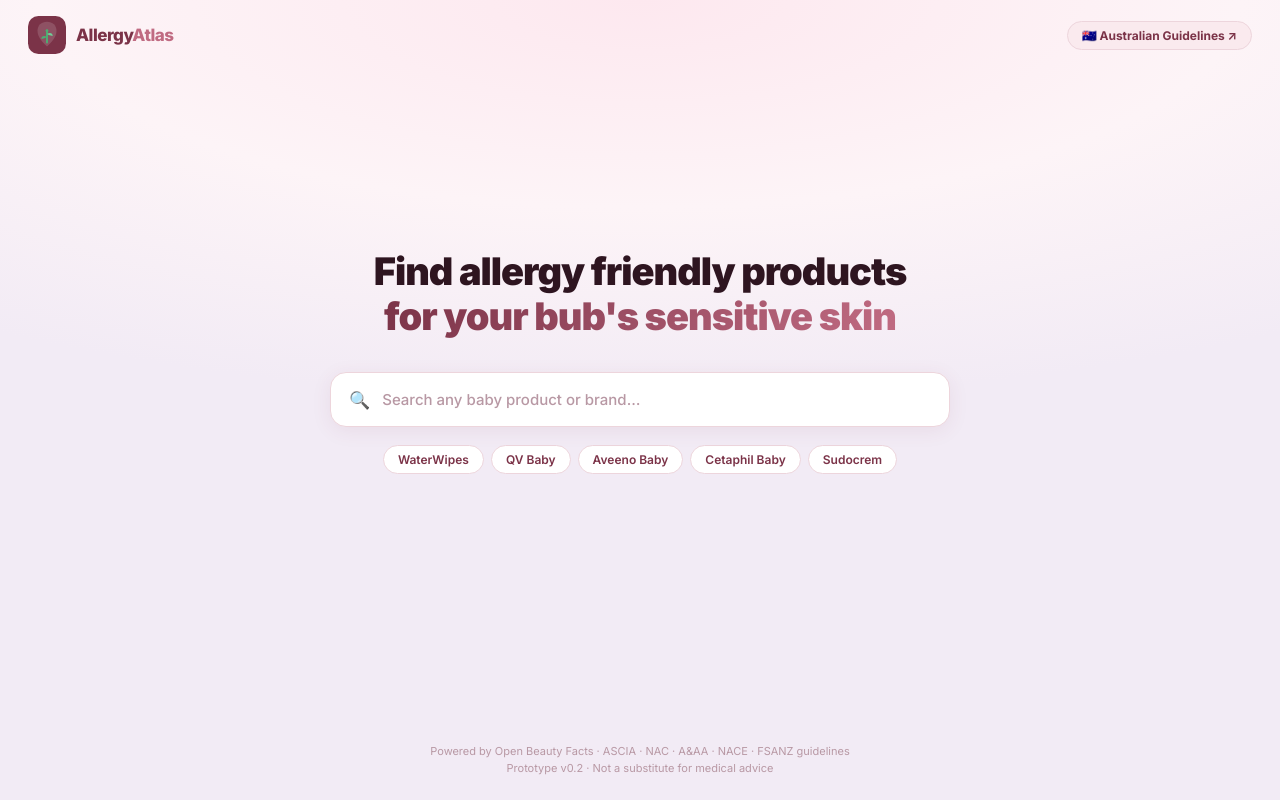
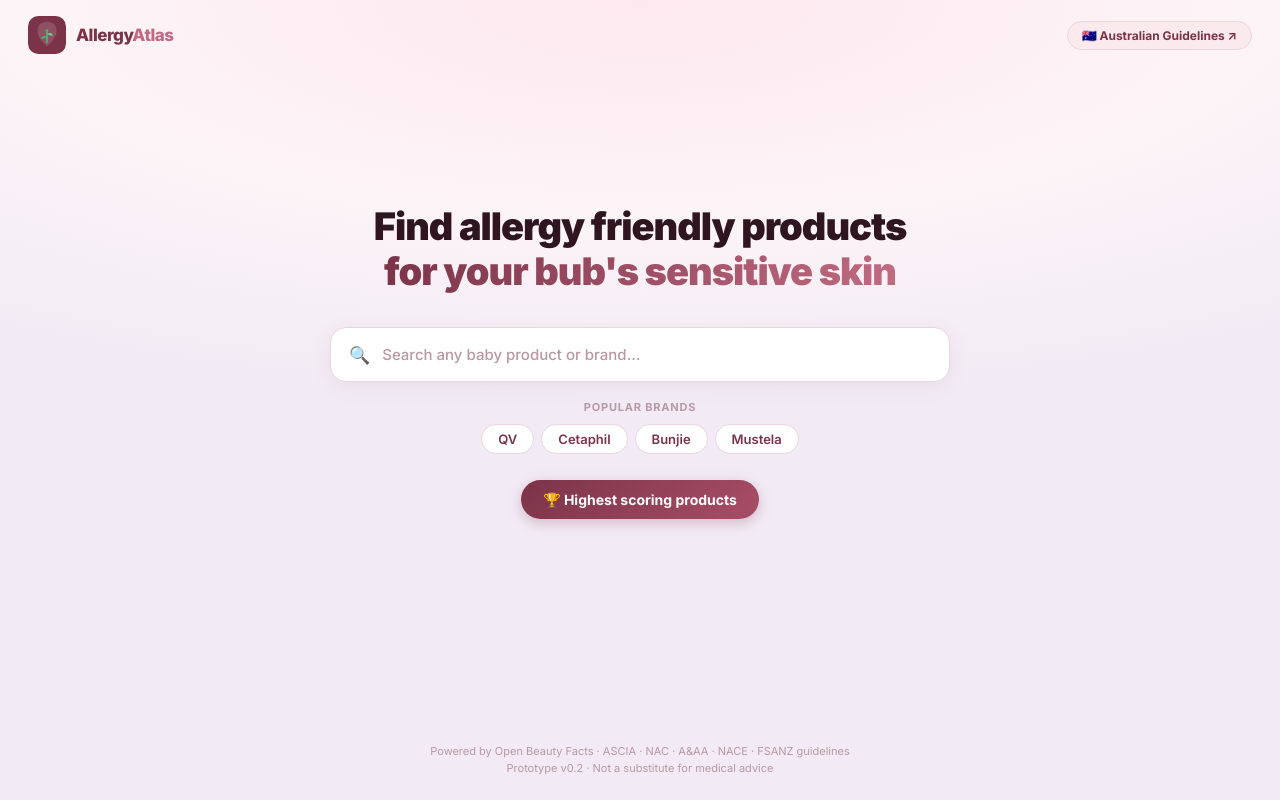
Before and after one commit to lexbz-195/allergyatlas, a React (Vite) app: page / in a window 1280 px wide. Built offline with nearby package versions, Linux system fonts and the light colour scheme.

Commit message:
Add popular brand pills and highest scoring products page

```diff
--- a/src/App.jsx
+++ b/src/App.jsx
@@ -2,6 +2,7 @@
 import { searchProducts } from "./api";
 import { scoreProduct } from "./scoring";
 import { GUIDELINES } from "./guidelines";
+import { TOP_PRODUCTS } from "./topProducts";
 
 const C = {
   bgPage:"#FDF4F7",bgCard:"#FFFBFC",primary:"#7B3348",accent:"#C06B82",accentLt:"#FAEAEE",
@@ -226,6 +227,73 @@
   );
 }
 
+function TopProductsPage({ onBack, onHome }) {
+  const sorted = [...TOP_PRODUCTS].sort((a, b) => b.score - a.score);
+  return (
+    <div style={{minHeight:"100vh",background:C.bgPage,fontFamily:"'Inter',-apple-system,sans-serif"}}>
+      <nav style={{padding:"16px 32px",display:"flex",alignItems:"center",gap:14,borderBottom:`1px solid ${C.border}`,background:C.bgCard}}>
+        <button onClick={onBack} style={{display:"flex",alignItems:"center",gap:6,padding:"7px 14px",borderRadius:99,border:`1.5px solid ${C.border}`,background:"white",cursor:"pointer",fontSize:13,fontWeight:600,color:C.textMid,fontFamily:"inherit"}}>← Back</button>
+        <div onClick={onHome} role="button" tabIndex={0}
+          onKeyDown={e=>{if(e.key==="Enter"||e.key===" ")onHome();}}
+          style={{display:"flex",alignItems:"center",gap:10,cursor:"pointer"}}
+          title="Back to search">
+          <LogoMark size={32}/>
+          <span style={{fontSize:16,fontWeight:800,color:C.primary}}>Allergy<span style={{color:C.accent}}>Atlas</span></span>
+        </div>
+        <span style={{fontSize:14,color:C.textLight,marginLeft:4}}>/ Highest Scoring Products</span>
+      </nav>
+      <div style={{maxWidth:720,margin:"0 auto",padding:"40px 24px 60px"}}>
+        <h1 style={{fontSize:28,fontWeight:900,color:C.textDark,letterSpacing:-0.8,margin:"0 0 6px"}}>Highest Scoring Products</h1>
+        <p style={{fontSize:15,color:C.textMid,margin:"0 0 28px",lineHeight:1.6}}>These products score highest against the AllergyAtlas criteria, drawn from Australian allergy guidelines. Each entry explains what earned its score and the sources behind it.</p>
+
+        <div style={{display:"flex",flexDirection:"column",gap:16}}>
+          {sorted.map((p, i) => {
+            const { color, bg, label } = getScoreInfo(p.score);
+            return (
+              <div key={i} style={{background:C.bgCard,borderRadius:18,border:`1.5px solid ${C.border}`,overflow:"hidden"}}>
+                <div style={{padding:"18px 20px",display:"flex",alignItems:"center",gap:14,borderBottom:`1px solid ${C.border}`}}>
+                  <div style={{position:"relative",flexShrink:0}}>
+                    <div style={{width:48,height:48,borderRadius:14,background:bg,display:"flex",alignItems:"center",justifyContent:"center",fontSize:24}}>{p.image}</div>
+                    <div style={{position:"absolute",top:-8,left:-8,width:22,height:22,borderRadius:99,background:C.primary,color:"#fff",fontSize:11,fontWeight:800,display:"flex",alignItems:"center",justifyContent:"center"}}>{i+1}</div>
+                  </div>
+                  <div style={{flex:1,minWidth:0}}>
+                    <div style={{fontSize:11,fontWeight:700,color:C.textLight,letterSpacing:.8,textTransform:"uppercase",marginBottom:2}}>{p.brand} · {p.category}</div>
+                    <div style={{fontSize:15,fontWeight:700,color:C.textDark,lineHeight:1.3}}>{p.name}</div>
+                  </div>
+                  <div style={{textAlign:"right",flexShrink:0}}>
+                    <div style={{fontSize:24,fontWeight:900,color,lineHeight:1}}>{p.score}</div>
+                    <div style={{fontSize:10,fontWeight:600,color}}>{label}</div>
+                  </div>
+                </div>
+                <div style={{padding:"14px 20px",borderBottom:`1px solid ${C.border}`}}>
+                  <div style={{fontSize:11,fontWeight:700,color:C.textLight,letterSpacing:.8,textTransform:"uppercase",marginBottom:8}}>Why it scored highly</div>
+                  {p.reasons.map((r, j) => (
+                    <div key={j} style={{display:"flex",gap:8,padding:"4px 0"}}>
+                      <span style={{color:C.safe,fontWeight:700,fontSize:13,flexShrink:0}}>✓</span>
+                      <span style={{fontSize:13,color:C.textMid,lineHeight:1.5}}>{r}</span>
+                    </div>
+                  ))}
+                </div>
+                <div style={{padding:"12px 20px"}}>
+                  <div style={{fontSize:11,fontWeight:700,color:C.textLight,letterSpacing:.8,textTransform:"uppercase",marginBottom:8}}>Sources</div>
+                  <div style={{display:"flex",flexWrap:"wrap",gap:7}}>
+                    {p.sources.map((s, j) => (
+                      <a key={j} href={s.url} target="_blank" rel="noopener noreferrer" style={{fontSize:11,fontWeight:600,color:C.primary,textDecoration:"none",padding:"4px 12px",borderRadius:99,background:C.accentLt,border:`1px solid ${C.accent}22`}}>📖 {s.name} ↗</a>
+                    ))}
+                  </div>
+                </div>
+              </div>
+            );
+          })}
+        </div>
+        <p style={{marginTop:24,fontSize:11,color:C.textLight,textAlign:"center",lineHeight:1.6}}>
+          Scores reflect the AllergyAtlas criteria based on Australian allergy guidelines. Always consult your GP, paediatrician or allergist before making medical decisions.
+        </p>
+      </div>
+    </div>
+  );
+}
+
 export default function App() {
   const [query,setQuery]               = useState("");
   const [results,setResults]           = useState([]);
@@ -234,6 +302,7 @@
   const [showDrop,setShowDrop]         = useState(false);
   const [loading,setLoading]           = useState(false);
   const [showGuidelines,setShowGuidelines] = useState(false);
+  const [showTop,setShowTop] = useState(false);
   const [error,setError]               = useState(null);
   const inputRef  = useRef(null);
   const debounceRef = useRef(null);
@@ -260,9 +329,10 @@
 
   const handleSelect = p => { setSelected(p); setQuery(p.name); setShowDrop(false); };
   const handleClose  = () => { setSelected(null); setQuery(""); setResults([]); setTimeout(()=>inputRef.current?.focus(),80); };
-  const goHome = () => { setShowGuidelines(false); setSelected(null); setQuery(""); setResults([]); setShowDrop(false); };
+  const goHome = () => { setShowGuidelines(false); setShowTop(false); setSelected(null); setQuery(""); setResults([]); setShowDrop(false); };
 
   if (showGuidelines) return <GuidelinesPage onBack={()=>setShowGuidelines(false)} onHome={goHome}/>;
+  if (showTop) return <TopProductsPage onBack={()=>setShowTop(false)} onHome={goHome}/>;
 
   return (
     <div style={{minHeight:"100vh",background:`radial-gradient(ellipse 90% 50% at 50% 0%,#FDE8EF 0%,${C.bgPage} 52%,#F2EBF5 100%)`,fontFamily:"'Inter',-apple-system,BlinkMacSystemFont,'Segoe UI',sans-serif",display:"flex",flexDirection:"column"}}>
@@ -331,15 +401,26 @@
         </div>
 
         {!selected && !query && (
-          <div style={{marginTop:18,display:"flex",gap:7,flexWrap:"wrap",justifyContent:"center"}}>
-            {["WaterWipes","QV Baby","Aveeno Baby","Cetaphil Baby","Sudocrem"].map(s => (
-              <button key={s} onClick={()=>{setQuery(s);inputRef.current?.focus();}}
-                style={{padding:"6px 14px",borderRadius:99,fontSize:12,fontWeight:600,background:"#fff",color:C.primary,border:`1.5px solid ${C.border}`,cursor:"pointer",fontFamily:"inherit",transition:"all .15s"}}
-                onMouseEnter={e=>{e.currentTarget.style.background=C.accentLt;e.currentTarget.style.borderColor=C.accent;}}
-                onMouseLeave={e=>{e.currentTarget.style.background="#fff";e.currentTarget.style.borderColor=C.border;}}
-              >{s}</button>
-            ))}
+          <div style={{marginTop:18,display:"flex",flexDirection:"column",alignItems:"center",gap:10}}>
+            <span style={{fontSize:11,fontWeight:700,color:C.textLight,letterSpacing:.8,textTransform:"uppercase"}}>Popular brands</span>
+            <div style={{display:"flex",gap:7,flexWrap:"wrap",justifyContent:"center"}}>
+              {["QV","Cetaphil","Bunjie","Mustela"].map(s => (
+                <button key={s} onClick={()=>{setQuery(s);inputRef.current?.focus();}}
+                  style={{padding:"6px 16px",borderRadius:99,fontSize:13,fontWeight:600,background:"#fff",color:C.primary,border:`1.5px solid ${C.border}`,cursor:"pointer",fontFamily:"inherit",transition:"all .15s"}}
+                  onMouseEnter={e=>{e.currentTarget.style.background=C.accentLt;e.currentTarget.style.borderColor=C.accent;}}
+                  onMouseLeave={e=>{e.currentTarget.style.background="#fff";e.currentTarget.style.borderColor=C.border;}}
+                >{s}</button>
+              ))}
+            </div>
           </div>
+        )}
+
+        {!selected && !query && (
+          <button onClick={()=>setShowTop(true)}
+            style={{marginTop:26,display:"inline-flex",alignItems:"center",gap:8,padding:"11px 22px",borderRadius:99,border:"none",background:`linear-gradient(135deg,${C.primary},#A84E66)`,color:"#fff",fontWeight:700,fontSize:14,cursor:"pointer",fontFamily:"inherit",boxShadow:`0 4px 14px ${C.primary}44`,transition:"opacity .15s"}}
+            onMouseEnter={e=>e.currentTarget.style.opacity=".9"}
+            onMouseLeave={e=>e.currentTarget.style.opacity="1"}
+          >🏆 Highest scoring products</button>
         )}
 
         {error && !selected && (
--- /dev/null
+++ b/src/topProducts.js
@@ -0,0 +1,100 @@
+// ─── Highest-Scoring Products ─────────────────────────────────────────────────
+// Curated list of products that score 85+ under the AllergyAtlas criteria.
+// Each entry documents why it scored highly and the guideline sources behind it.
+
+export const TOP_PRODUCTS = [
+  {
+    name: "WaterWipes Original Baby Wipes",
+    brand: "WaterWipes",
+    category: "Wipes",
+    score: 97,
+    image: "💧",
+    reasons: [
+      "99.9% purified water with only a trace of fruit extract",
+      "No fragrance, no parabens, no preservatives",
+      "Suitable for newborn and premature skin from birth",
+    ],
+    sources: [
+      { name: "ASCIA — Eczema (Atopic Dermatitis) guidance", url: "https://www.allergy.org.au/patients/skin-allergy/eczema" },
+      { name: "National Eczema Association — Seal of Acceptance", url: "https://nationaleczema.org" },
+    ],
+  },
+  {
+    name: "QV Baby Moisturising Cream",
+    brand: "QV",
+    category: "Skincare",
+    score: 92,
+    image: "🧴",
+    reasons: [
+      "Completely fragrance-free, aligning with ASCIA eczema guidance",
+      "Free from lanolin, parabens and propylene glycol",
+      "Glycerin and white soft paraffin support the skin barrier",
+    ],
+    sources: [
+      { name: "ASCIA — Eczema (Atopic Dermatitis) guidance", url: "https://www.allergy.org.au/patients/skin-allergy/eczema" },
+      { name: "Australasian College of Dermatologists", url: "https://www.dermcoll.edu.au" },
+    ],
+  },
+  {
+    name: "Cetaphil Baby Gentle Wash & Shampoo (fragrance-free)",
+    brand: "Cetaphil",
+    category: "Bath & Wash",
+    score: 90,
+    image: "🛁",
+    reasons: [
+      "Soap-free, fragrance-free cleansing formula",
+      "No parabens, gentle on a compromised skin barrier",
+      "Paediatrician-recommended for sensitive infant skin",
+    ],
+    sources: [
+      { name: "ASCIA — Eczema (Atopic Dermatitis) guidance", url: "https://www.allergy.org.au/patients/skin-allergy/eczema" },
+    ],
+  },
+  {
+    name: "Mustela Stelatopia Emollient Balm",
+    brand: "Mustela",
+    category: "Skincare",
+    score: 88,
+    image: "🧴",
+    reasons: [
+      "Formulated specifically for eczema-prone and atopic skin",
+      "Free from fragrance, parabens and phenoxyethanol",
+      "Clinically tested under paediatric dermatological control",
+    ],
+    sources: [
+      { name: "ASCIA — Eczema (Atopic Dermatitis) guidance", url: "https://www.allergy.org.au/patients/skin-allergy/eczema" },
+      { name: "National Eczema Association — Seal of Acceptance", url: "https://nationaleczema.org" },
+    ],
+  },
+  {
+    name: "Bunjie Natural Baby Balm (fragrance-free)",
+    brand: "Bunjie",
+    category: "Skincare",
+    score: 87,
+    image: "🧴",
+    reasons: [
+      "Australian-made with a short, simple ingredient list",
+      "Fragrance-free and free from synthetic preservatives",
+      "Designed for sensitive newborn and eczema-prone skin",
+    ],
+    sources: [
+      { name: "ASCIA — Eczema (Atopic Dermatitis) guidance", url: "https://www.allergy.org.au/patients/skin-allergy/eczema" },
+      { name: "Allergy & Anaphylaxis Australia — reading labels", url: "https://allergyfacts.org.au/category/food-labels/" },
+    ],
+  },
+  {
+    name: "Bonds Baby Wondersuit (100% Cotton)",
+    brand: "Bonds",
+    category: "Clothing",
+    score: 93,
+    image: "👕",
+    reasons: [
+      "100% natural cotton — breathable, non-irritating fibre",
+      "OEKO-TEX Standard 100 certified (tested for harmful substances)",
+      "No synthetic dyes that can irritate eczema-prone skin",
+    ],
+    sources: [
+      { name: "ASCIA — Eczema (Atopic Dermatitis) guidance", url: "https://www.allergy.org.au/patients/skin-allergy/eczema" },
+    ],
+  },
+];
```
